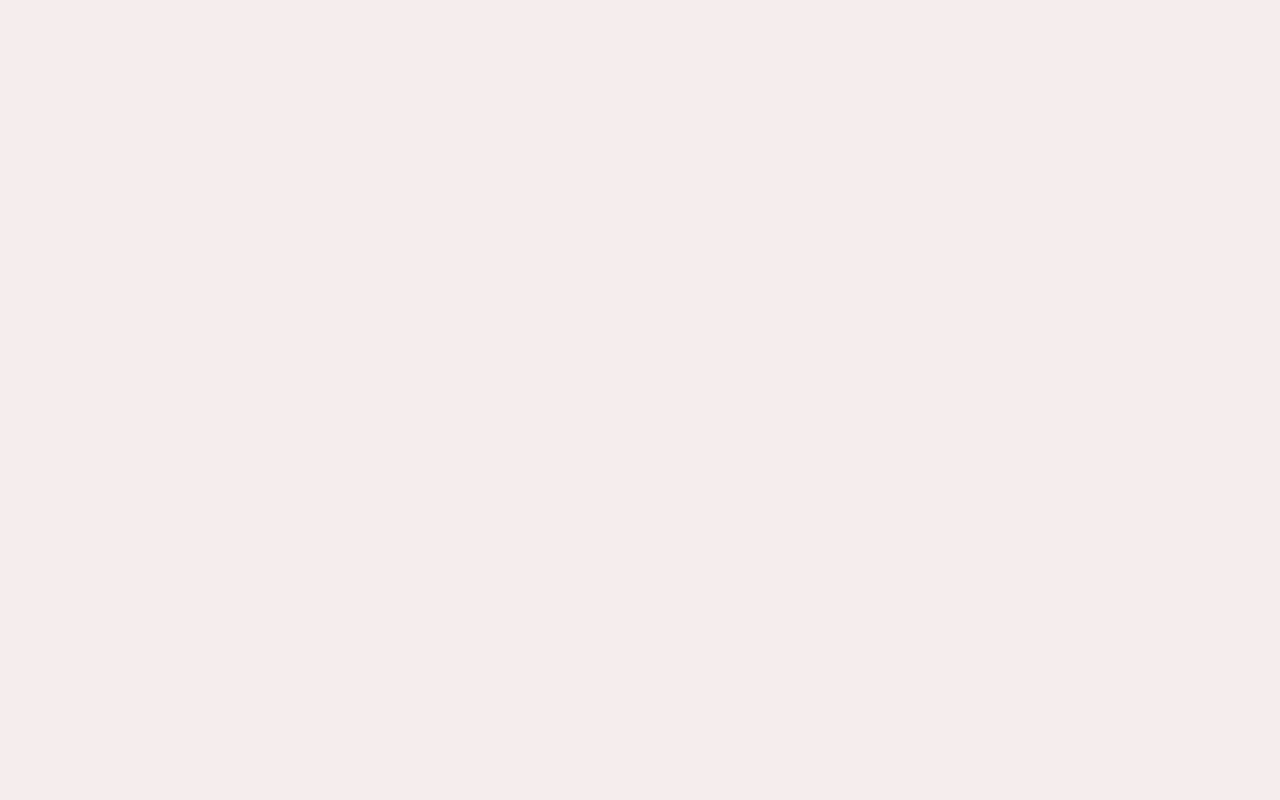
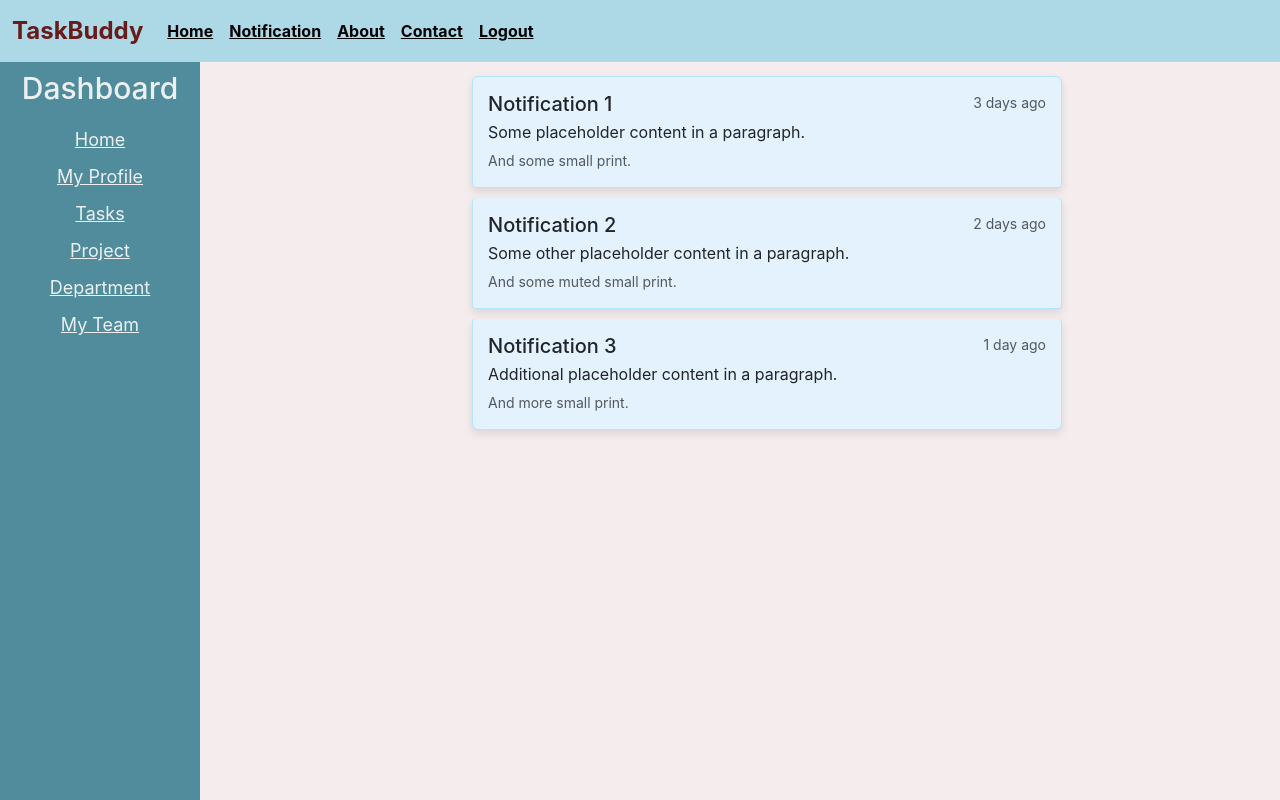
Before and after one commit to 83508-My-Data/Project, a React (Create React App) app in the folder React app/: page /notification in a window 1280 px wide. Before the commit this address had no page. Built offline with nearby package versions, Linux system fonts and the light colour scheme.

Commit message:
Added Notification Page

```diff
--- a/React app/src/App.js
+++ b/React app/src/App.js
@@ -7,6 +7,7 @@ import Dashboard from './screens/Dashboard';
 
 import Tasks from './screens/Tasks';
 import Register from './screens/Register';
+import Notification from './screens/Notification';
 
 function App() {
   return (
@@ -18,7 +19,7 @@ function App() {
       <Route path='/dashboard' element={<Dashboard/>} />
       <Route path='/register' element={<Register></Register>} />
       <Route path='/tasks' element={<Tasks/>} />
-
+      <Route path='/notification' element={<Notification/>} />
 
       </Routes>
       <ToastContainer />
--- /dev/null
+++ b/React app/src/Style/Notification.css
@@ -0,0 +1,64 @@
+.app-container {
+    display: flex;
+    flex-direction: column;
+    min-height: 100vh;
+
+  }
+
+  .main-content {
+    display: flex;
+    flex: 1;
+    margin-top: 56px; /* Adjust this if your Navbar height changes */
+
+  }
+
+
+  /* Add custom styles here if necessary */
+.page-content {
+    padding: 20px;
+    margin-left: 200px; /* Adjust based on sidebar width */
+
+}
+
+  /* Ensure the list group container stretches properly */
+.list-group {
+    width: 600px;
+    max-width: 800px; /* Adjust as needed */
+    margin: 0 auto; /* Center the list group */
+    padding-right: 10px;
+  }
+
+  .list-group-item {
+    background-color: #e3f2fd; /* Light blue background */
+    border: 1px solid #b3e5fc; /* Slightly darker border to match the background */
+    border-radius: 0.25rem; /* Rounded corners */
+    padding: 15px; /* Add padding for better spacing */
+    margin-bottom: 10px; /* Space between items */
+    box-shadow: 0 4px 8px rgba(0, 0, 0, 0.1); /* Subtle shadow */
+    transition: background-color 0.3s ease, box-shadow 0.3s ease;
+  }
+
+  .list-group-item:hover {
+    background-color: #bbdefb; /* Slightly darker blue on hover */
+    box-shadow: 0 6px 12px rgba(0, 0, 0, 0.15); /* Slightly more pronounced shadow on hover */
+  }
+
+  .d-flex {
+    display: flex;
+  }
+
+  .w-100 {
+    width: 100%;
+  }
+
+  .justify-content-between {
+    justify-content: space-between;
+  }
+
+  .mb-1 {
+    margin-bottom: 0.5rem;
+  }
+
+  .text-body-secondary {
+    color: #757575; /* Slightly muted text color for secondary information */
+  }
--- a/React app/src/component/Navbar1.jsx
+++ b/React app/src/component/Navbar1.jsx
@@ -18,7 +18,7 @@ function Navbar1() {
           <ul className='navbar-nav me-auto mb-2 mb-lg-0'>
             <li className='nav-item'>
               <Link
-                to='/Tasks'
+                to='/properties'
                 className='nav-link'
                 aria-current='page'
               >
@@ -27,7 +27,16 @@ function Navbar1() {
             </li>
             <li className='nav-item'>
               <Link
-                to='/profile'
+                to='/notification'
+                className='nav-link'
+                aria-current='page'
+              >
+                <b><u>Notification</u></b>
+              </Link>
+            </li>
+            <li className='nav-item'>
+              <Link
+                to='/about'
                 className='nav-link'
                 aria-current='page'
               >
--- /dev/null
+++ b/React app/src/screens/Notification.jsx
@@ -0,0 +1,49 @@
+import React, { useState } from 'react';
+import Navbar1 from '../component/Navbar1'
+import Sidebar from '../component/Sidebar'
+import '../Style/Notification.css';
+
+
+const initialNotifications = [
+    { id: 1, message: "Notification 1", time: "3 days ago", content: "Some placeholder content in a paragraph.", smallPrint: "And some small print." },
+    { id: 2, message: "Notification 2", time: "2 days ago", content: "Some other placeholder content in a paragraph.", smallPrint: "And some muted small print." },
+    { id: 3, message: "Notification 3", time: "1 day ago", content: "Additional placeholder content in a paragraph.", smallPrint: "And more small print." },
+  ];
+
+  function Notification() {
+    const [notifications, setNotifications] = useState(initialNotifications);
+
+    const handleRemove = (id) => {
+      setNotifications(notifications.filter(notification => notification.id !== id));
+    };
+
+    return (
+      <div className="app-container">
+        <Navbar1 />
+        <div className="main-content">
+          <Sidebar />
+          <div className="page-content">
+            <div className="list-group">
+              {notifications.map((notification) => (
+                <a
+                  key={notification.id}
+                  href="#"
+                  className="list-group-item list-group-item-action"
+                  onClick={() => handleRemove(notification.id)}
+                >
+                  <div className="d-flex w-100 justify-content-between">
+                    <h5 className="mb-1">{notification.message}</h5>
+                    <small className="text-body-secondary">{notification.time}</small>
+                  </div>
+                  <p className="mb-1">{notification.content}</p>
+                  <small className="text-body-secondary">{notification.smallPrint}</small>
+                </a>
+              ))}
+            </div>
+          </div>
+        </div>
+      </div>
+    );
+  }
+
+  export default Notification;
```
